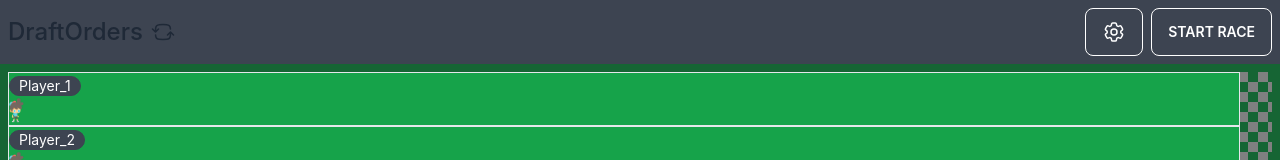
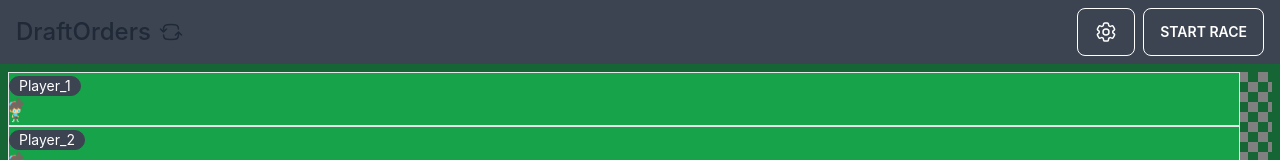
Before and after one commit to jamespohalloran/draft-calculator, a Next.js app: page / in a window 1280 px wide. Shown: the top 160 px of the page. Built offline with nearby package versions, Linux system fonts and the light colour scheme.

Commit message:
update seo

```diff
--- a/pages/index.tsx
+++ b/pages/index.tsx
@@ -305,7 +305,7 @@ const Home: NextPage = () => {
   return (
     <div className="w-screen min-h-screen bg-green-800">
       <main>
-        <div className="p-2 flex bg-neutral">
+        <div className="p-2 px-4 flex bg-neutral">
           <h1 className="self-center flex-none font-medium leading-tight text-2xl text-black-600 align-middle">
             DraftOrders
           </h1>
```
